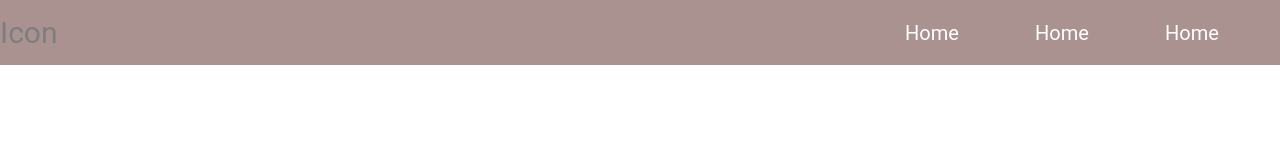
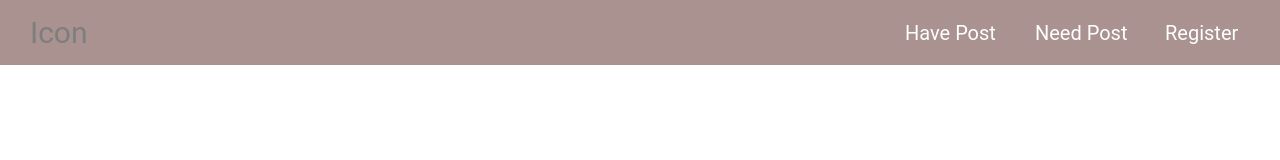
Before and after one commit to Cruzel28/react-matehere, a React (Create React App) app: page / in a window 1280 px wide. Shown: the top 160 px of the page. Built offline with nearby package versions, Linux system fonts and the light colour scheme.

Commit message:
Update index.js update-logoNavebar-margin

```diff
--- a/src/components/Navbar/index.js
+++ b/src/components/Navbar/index.js
@@ -24,17 +24,17 @@ const ButtonGroup = styled.span`
 
 
 const LogoNavbar = styled.div`
-
+    margin: 0 1rem;
 `;
 
 function Navbar(){
     return (
      <NavbarContainer>
-        <div>Icon </div>
+        <LogoNavbar>Icon </LogoNavbar>
         <ButtonGroup>
-        <Button>Home</Button>
-        <Button>Home</Button>
-        <Button>Home</Button>
+        <Button>Have Post</Button>
+        <Button>Need Post</Button>
+        <Button>Register</Button>
         </ButtonGroup>
 
      </NavbarContainer>
```
